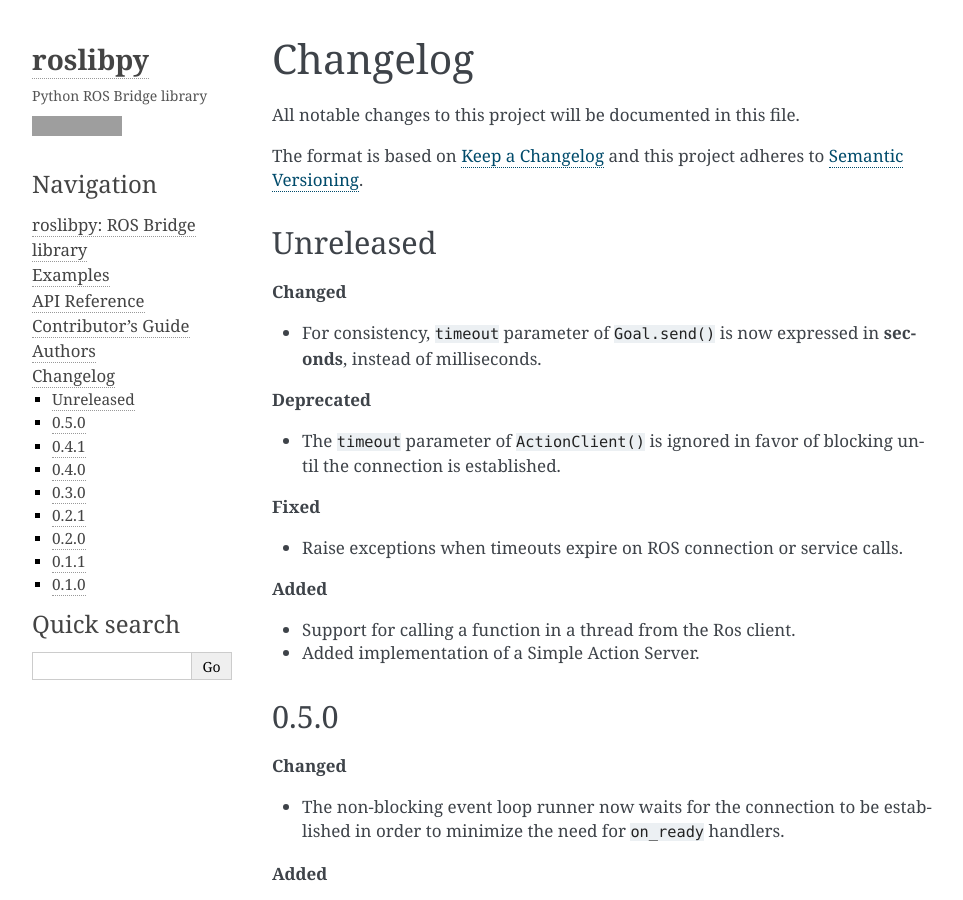
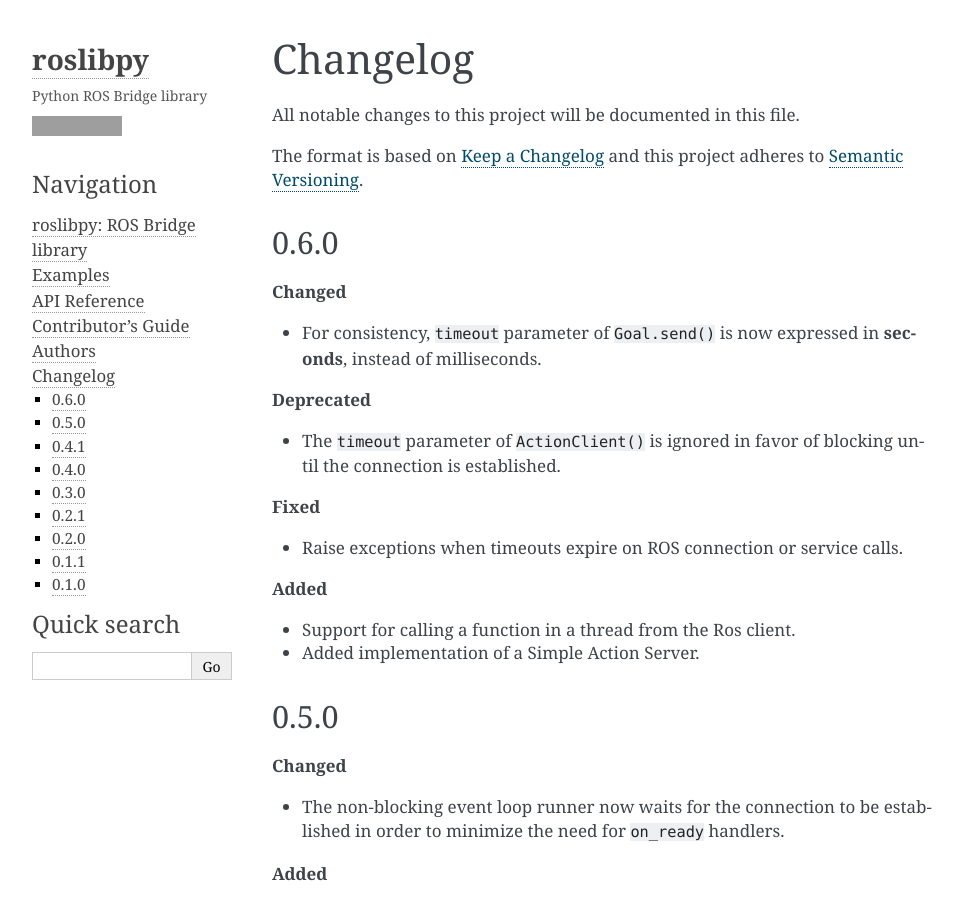
Before and after one commit to gramaziokohler/roslibpy, a Sphinx documentation site: the page built from docs/changelog.rst, in a window 1280 px wide and 900 px high. Shown: the whole window, without its empty margins (148-1111 px from the left). Built offline with Sphinx 7.4.7, drawn with Linux system fonts in a browser that asks for light colours; grey boxes are pictures that could not be loaded.

Commit message:
Bump version to 0.6.0

```diff
--- a/CHANGELOG.rst
+++ b/CHANGELOG.rst
@@ -7,7 +7,7 @@
 The format is based on `Keep a Changelog <http://keepachangelog.com/en/1.0.0/>`_
 and this project adheres to `Semantic Versioning <http://semver.org/spec/v2.0.0.html>`_.
 
-Unreleased
+0.6.0
 ----------
 
 **Changed**
--- a/docs/conf.py
+++ b/docs/conf.py
@@ -25,7 +25,7 @@
 year = '2019'
 author = 'Gramazio Kohler Research'
 copyright = '{0}, {1}'.format(year, author)
-version = release = '0.5.0'
+version = release = '0.6.0'
 
 pygments_style = 'trac'  # Perhaps change to sphinx
 templates_path = ['.']
--- a/src/roslibpy/__version__.py
+++ b/src/roslibpy/__version__.py
@@ -4,7 +4,7 @@
 __title__ = 'roslibpy'
 __description__ = 'Python ROS Bridge library.'
 __url__ = 'https://github.com/gramaziokohler/roslibpy'
-__version__ = '0.5.0'
+__version__ = '0.6.0'
 __author__ = 'Gramazio Kohler Research'
 __author_email__ = 'gramaziokohler@arch.ethz.ch'
 __license__ = 'MIT license'
```
Also changed, not shown: .bumpversion.cfg.
